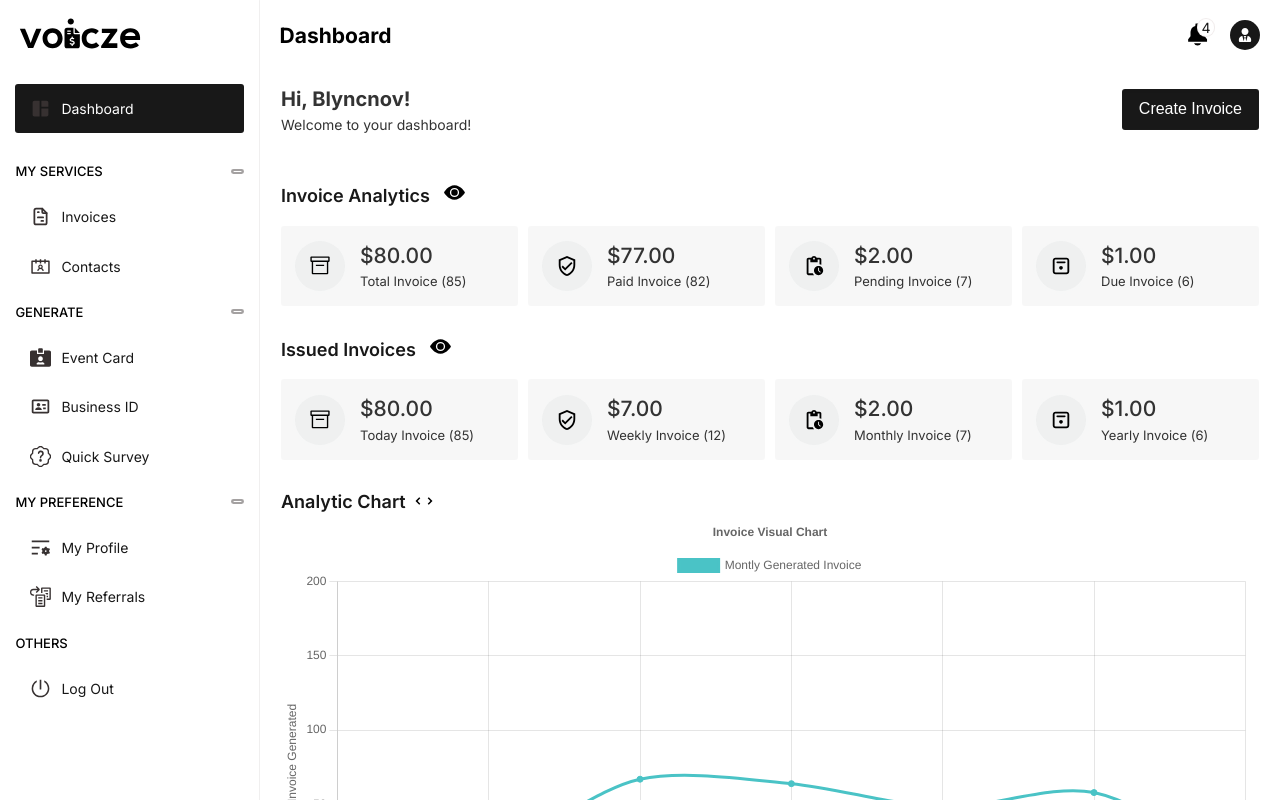
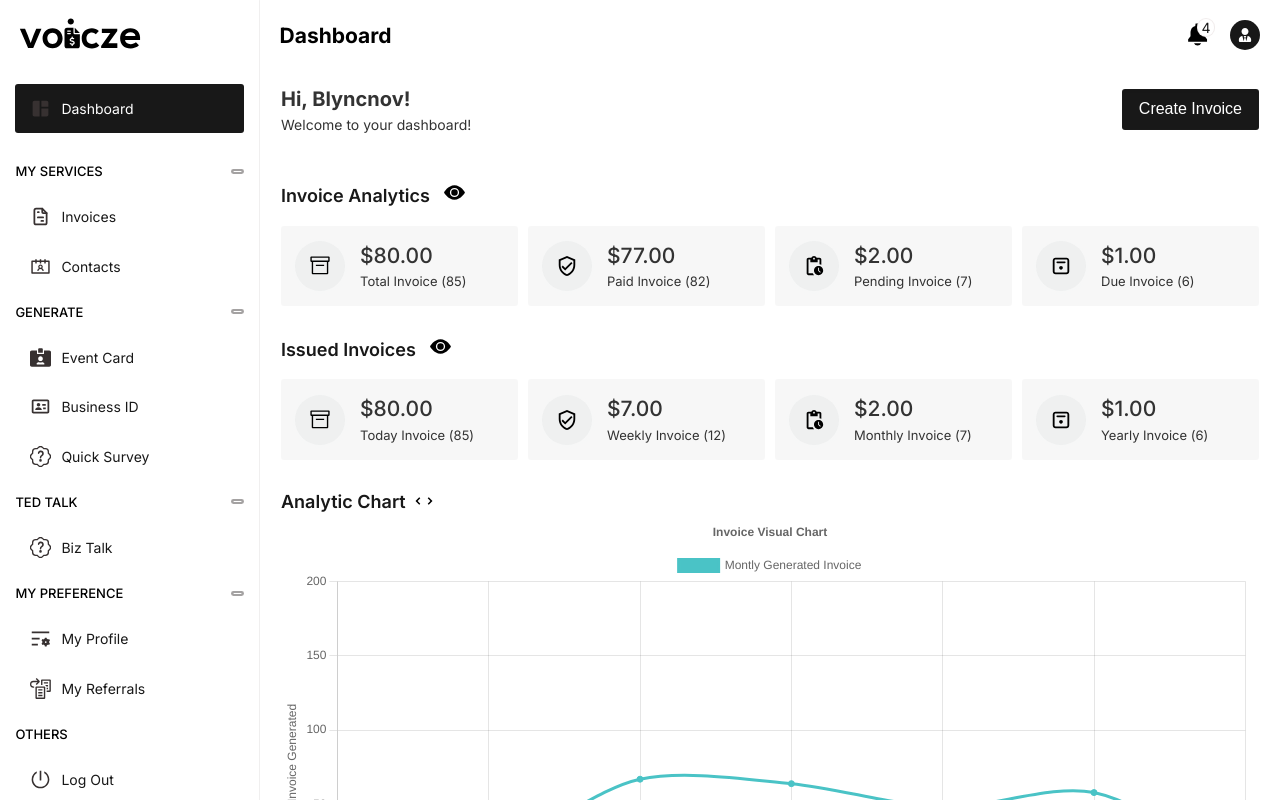
Before and after one commit to blyncnov/voicze, a Next.js app: page /dashboard in a window 1280 px wide. Built offline with nearby package versions, Linux system fonts and the light colour scheme.

Commit message:
voicze => new side item

```diff
--- a/components/Dashboard/Sidebar.tsx
+++ b/components/Dashboard/Sidebar.tsx
@@ -141,6 +141,18 @@ const Sidebar = () => {
               </div>
             </Link>
             <div className="sidebar_quicklinks_summary">
+              <li>TED TALK</li>
+              <BsUsbCFill style={IconSidestyle} />
+            </div>
+            <Link href="/dashboard/survey" onClick={CloseSidebar}>
+              <div className="dashboard_flex_item">
+                <div id="sidebar__icon__style">
+                  <BsPatchQuestion style={Iconstyle} />
+                </div>
+                <li>Biz Talk</li>
+              </div>
+            </Link>
+            <div className="sidebar_quicklinks_summary">
               <li>MY preference</li>
               <BsUsbCFill style={IconSidestyle} />
             </div>
```
